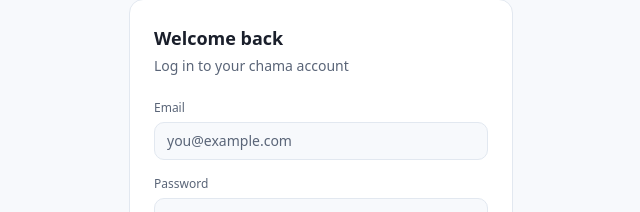
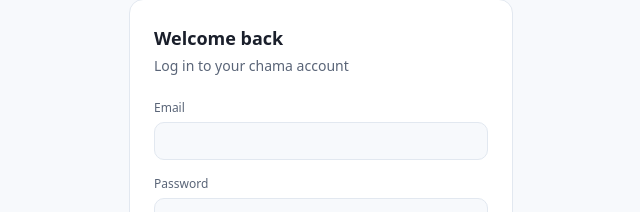
Before and after one commit to ajiambo-belinda/Chama-Ai, a React (Vite) app: page /login in a window 1280 px wide. Shown: the part 262-474 px from the top of the page, without its empty margins (319-959 px from the left). Built offline with nearby package versions, Linux system fonts and the light colour scheme; no server answers.

Commit message:
commit changes made

```diff
--- a/src/pages/Login.jsx
+++ b/src/pages/Login.jsx
@@ -48,7 +48,7 @@ export default function Login() {
                 value={email}
                 onChange={(e) => setEmail(e.target.value)}
                 required
-                placeholder="you@example.com"
+
                 className="w-full bg-bg border border-border rounded-lg px-3 py-2 text-sm text-text placeholder:text-text-muted focus:outline-none focus:ring-1 focus:ring-primary"
               />
             </div>
```
